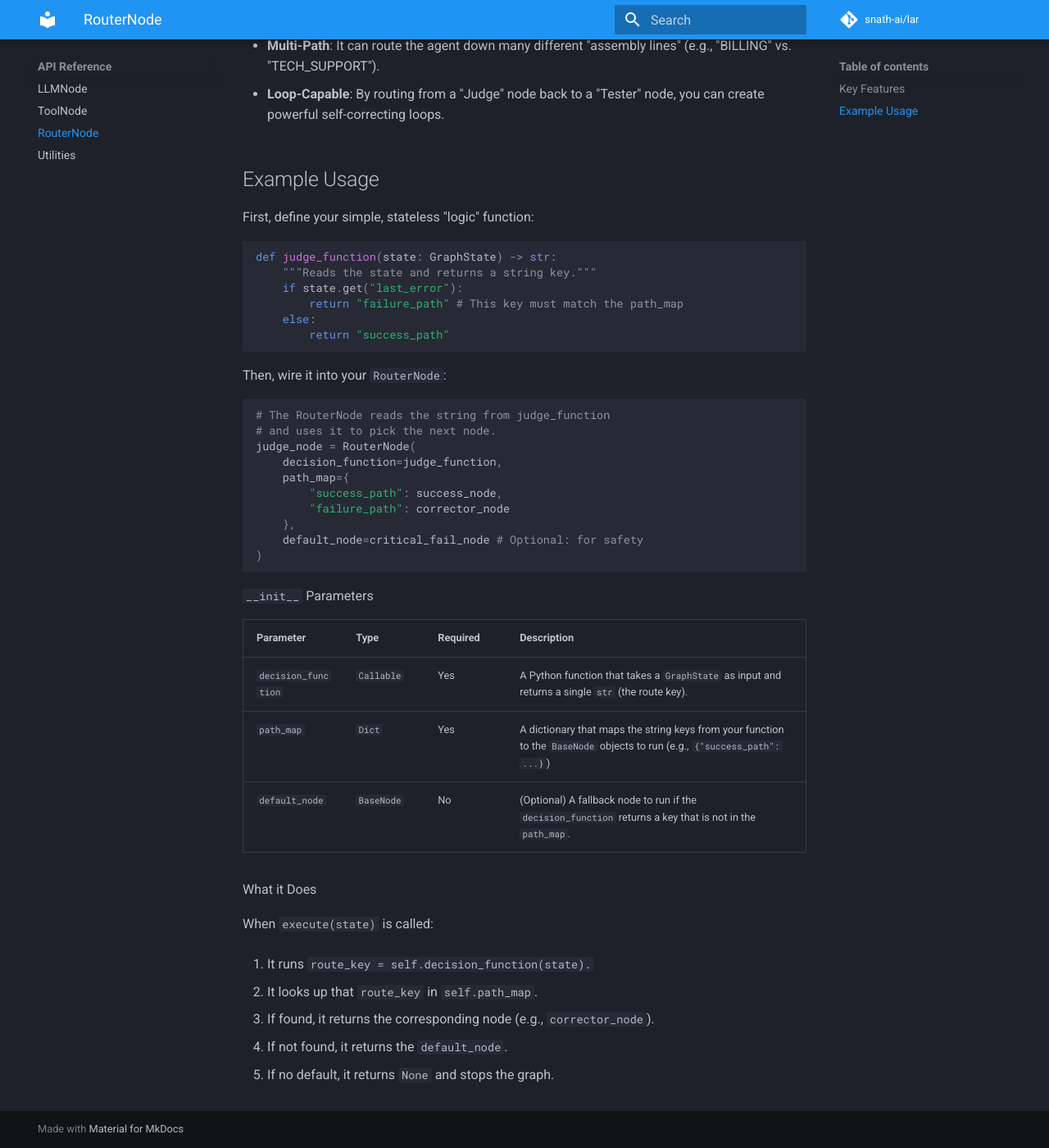
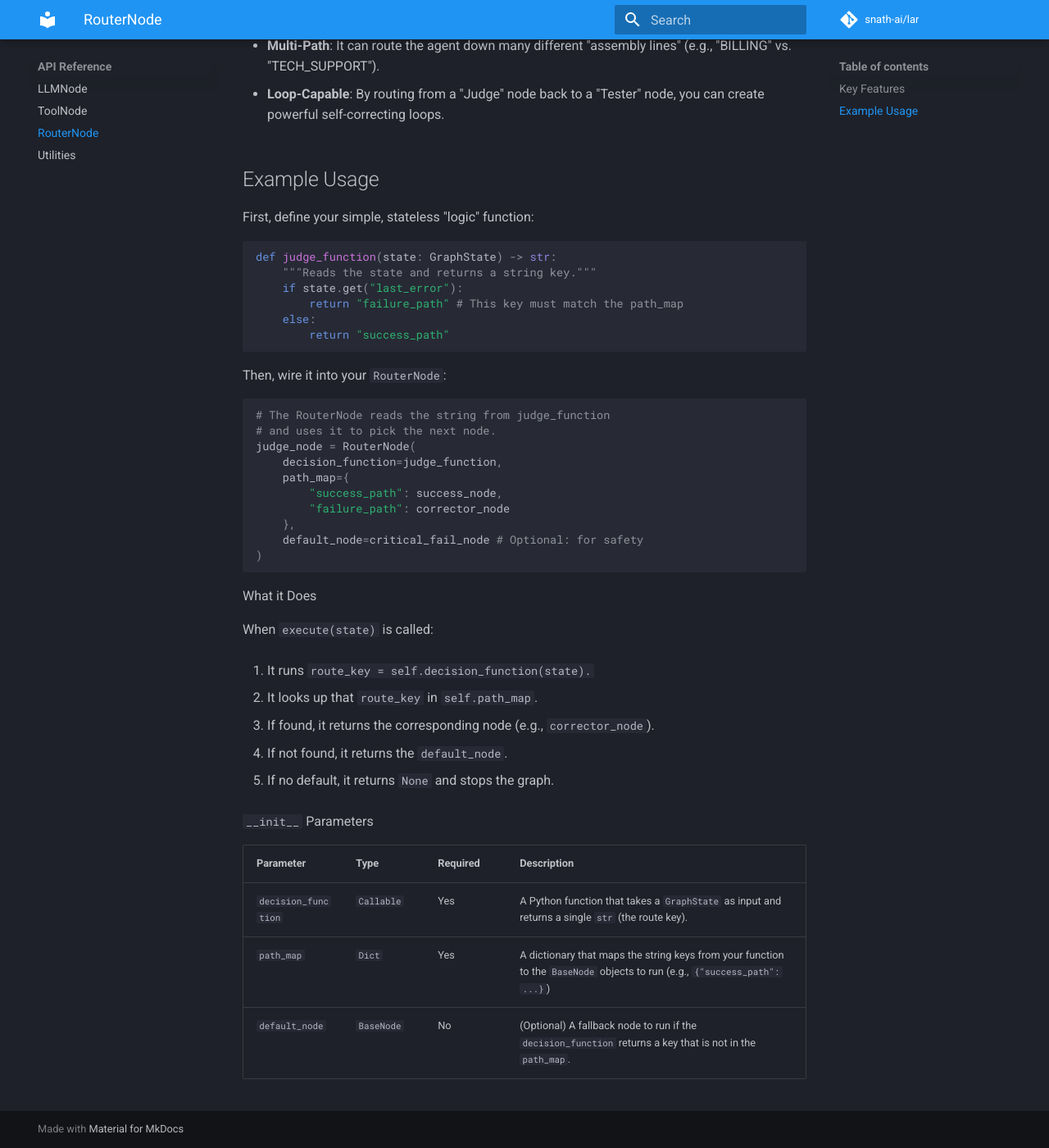
Before and after one commit to partech2015/lar, an MkDocs documentation site: the page built from docs/api-reference/routernode.md, in a window 1280 px wide and 1400 px high, scrolled down 436 px. Shown: the whole window at 82% size. Built offline with MkDocs 1.6.1 and Material for MkDocs 9.7.7, drawn with Linux system fonts in a browser that asks for light colours; comment, search, counter and statistics services are not loaded; some of the changed lines change nothing that is shown.

Commit message:
Updated RouterNode Docs in API Reference

````diff
--- a/docs/api-reference/routernode.md
+++ b/docs/api-reference/routernode.md
@@ -40,15 +40,6 @@ judge_node = RouterNode(
 )
 ```
 
-```__init__``` Parameters
-
-
-| Parameter | Type | Required | Description|
-|-----------|------|----|---------------|
-| `decision_function` | `Callable` | Yes | A Python function that takes a `GraphState` as input and returns a single `str` (the route key).|
-| `path_map` | `Dict` | Yes | A dictionary that maps the string keys from your function to the `BaseNode` objects to run (e.g., `{"success_path": ...}`)|
-| `default_node` | `BaseNode` | No | (Optional) A fallback node to run if the `decision_function` returns a key that is not in the `path_map`.|
-
 What it Does
 
 When `execute(state)` is called:
@@ -62,3 +53,12 @@ When `execute(state)` is called:
 4. If not found, it returns the `default_node`.
 
 5. If no default, it returns `None` and stops the graph.
+
+```__init__``` Parameters
+
+
+| Parameter | Type | Required | Description|
+|-----------|------|----|---------------|
+| `decision_function` | `Callable` | Yes | A Python function that takes a `GraphState` as input and returns a single `str` (the route key).|
+| `path_map` | `Dict` | Yes | A dictionary that maps the string keys from your function to the `BaseNode` objects to run (e.g., `{"success_path": ...}`)|
+| `default_node` | `BaseNode` | No | (Optional) A fallback node to run if the `decision_function` returns a key that is not in the `path_map`.|
````
